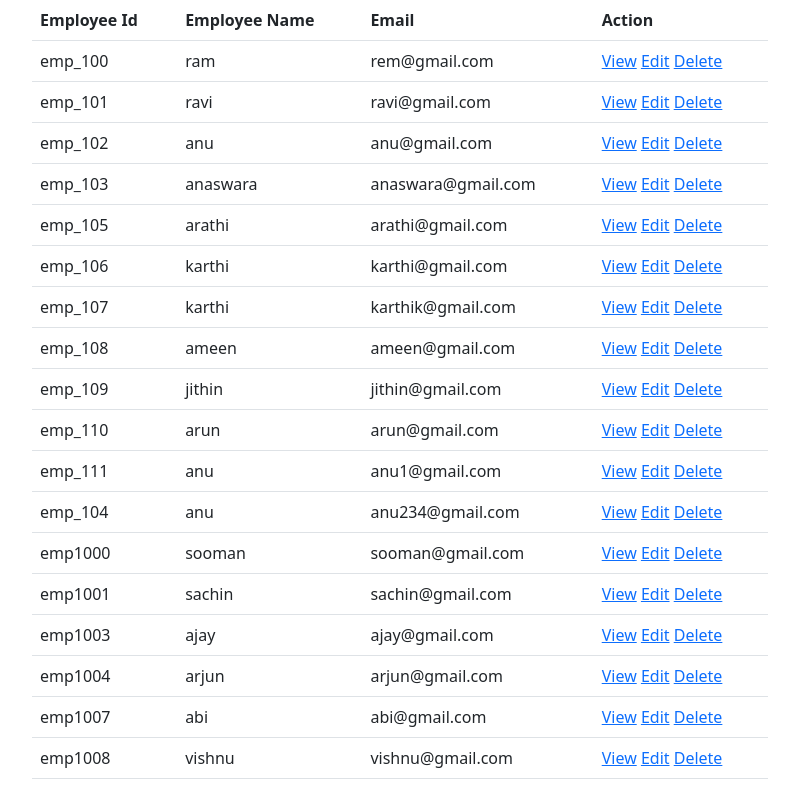
After one commit to puthanpurakkal/employeemgmt, a Django app: page /employee/all in a window 1280 px wide. The commit adds this page. Shown: the whole page, without its empty margins (240-1039 px from the left). Run offline with Django 4.2, Linux system fonts and the light colour scheme; data comes from the database, SQL or seed files in the repository; both versions use the stored data as it was after the commit.

Commit message:
employee

```diff
--- a/employee/templates/emp-add.html
+++ b/employee/templates/emp-add.html
@@ -16,7 +16,7 @@
             {%for msg in messages%}
             {% if msg.level == DEFAULT_MESSAGE_LEVELS.SUCCESS %}
             <div class="alert alert-success alert-dismissible fade show" role="alert">
-                <strong>Holy guacamole!</strong> {{msg}}
+                <strong>new...</strong> {{msg}}
                 <button type="button" class="btn-close" data-bs-dismiss="alert" aria-label="Close"></button>
             </div>
             {%endif%}
--- /dev/null
+++ b/employee/templates/emp-list.html
@@ -0,0 +1,42 @@
+<!DOCTYPE html>
+<html lang="en">
+<head>
+    <meta charset="UTF-8">
+    <title>Title</title>
+    <!-- CSS only -->
+<link href="https://cdn.jsdelivr.net/npm/bootstrap@5.2.0-beta1/dist/css/bootstrap.min.css" rel="stylesheet" integrity="sha384-0evHe/X+R7YkIZDRvuzKMRqM+OrBnVFBL6DOitfPri4tjfHxaWutUpFmBp4vmVor" crossorigin="anonymous">
+</head>
+<body>
+
+<div class="container">
+    <div class="row">
+        <div class="col-2"></div>
+        <div class="col-8">
+           <table class="table">
+               <tr>
+                   <th>Employee Id</th>
+                   <th>Employee Name</th>
+                   <th>Email</th>
+                   <th>Action</th>
+               </tr>
+               {%for emp in employees%}
+               <tr>
+                   <td>{{emp.eid}}</td>
+                   <td>{{emp.employee_name}}</td>
+                   <td>{{emp.email}}</td>
+                   <td>
+                       <a href="{%url "emp-detail" emp.eid%}">View</a>
+                       <a href="">Edit</a>
+                       <a href="">Delete</a>
+                   </td>
+               </tr>
+               {%endfor%}
+           </table>
+        </div>
+        <div class="col-2"></div>
+    </div>
+</div>
+</body>
+<!-- JavaScript Bundle with Popper -->
+<script src="https://cdn.jsdelivr.net/npm/bootstrap@5.2.0-beta1/dist/js/bootstrap.bundle.min.js" integrity="sha384-pprn3073KE6tl6bjs2QrFaJGz5/SUsLqktiwsUTF55Jfv3qYSDhgCecCxMW52nD2" crossorigin="anonymous"></script>
+</html>
--- a/employee/urls.py
+++ b/employee/urls.py
@@ -6,6 +6,8 @@ urlpatterns = [
  #     path("register",views.RegistrationView.as_view()),
  #     path("profile/add",views.EmployeeCreateView.as_view(),name="emp-add")
 
- path("add", views.EmployeeCreateView.as_view(), name="emp-create")
+ path("add", views.EmployeeCreateView.as_view(), name="emp-create"),
+ path("all", views.EmployeeListView.as_view(), name="emp-list"),
+ path("details/<str:emp_id>", views.EmployeeDetailView.as_view(), name="emp-detail")
 
  ]
--- a/employee/views.py
+++ b/employee/views.py
@@ -53,7 +53,7 @@
 #             messages.success(request,"profile hasbeen added")
 #             return render(request,self.template_name,{"form":form})
 #         else:
-#             messages.error(request,"prfile adding failed")
+#             messages.error(request,"profile adding failed")
 #             return render(request,self.template_name,{"form":form})
 #
 # class person:
@@ -70,12 +70,12 @@ from django.contrib import messages
 
 class EmployeeCreateView(View):
 
-    def get(self,request,*args,**kwargs):
-        form=EmployeeCreateForm()
+    def get(self, request, *args, **kwargs):
+        form = EmployeeCreateForm()
         return render(request, "emp-add.html", {"form": form})
 
-    def post(self,request,*args,**kwargs):
-        form=EmployeeCreateForm(request.POST)
+    def post(self, request, *args, **kwargs):
+        form= EmployeeCreateForm(request.POST)
 
         if form.is_valid():
             print(form.cleaned_data)
@@ -87,8 +87,20 @@ class EmployeeCreateView(View):
                 email=form.cleaned_data.get("email"),
                 experience=form.cleaned_data.get("experience")
             )
-            messages.success(request,"employee hasbeen added")
+            messages.success(request, "employee has been added")
             return redirect("emp-create")
         else:
             messages.error(request, "employee added failed")
             return render(request, "emp-add.html", {"form": form})
+
+
+class EmployeeListView(View):
+    def get(self, request, *args, **kwargs):
+        qs = Employee.objects.all()
+        return render(request, "emp-list.html", {"employees": qs})
+
+class EmployeeDetailView(View):
+    def get(self,request, *args, **kwargs):
+
+        qs=Employee.objects.get(eid=kwargs.get("emp_id"))
+        return render(request, "emp-detail.html",{"employee":qs})
```
Also changed, not shown: employee/models.py (+6 -6 lines), employee/templates/emp-detail.html (added, +19 -0 lines), db.sqlite3.
